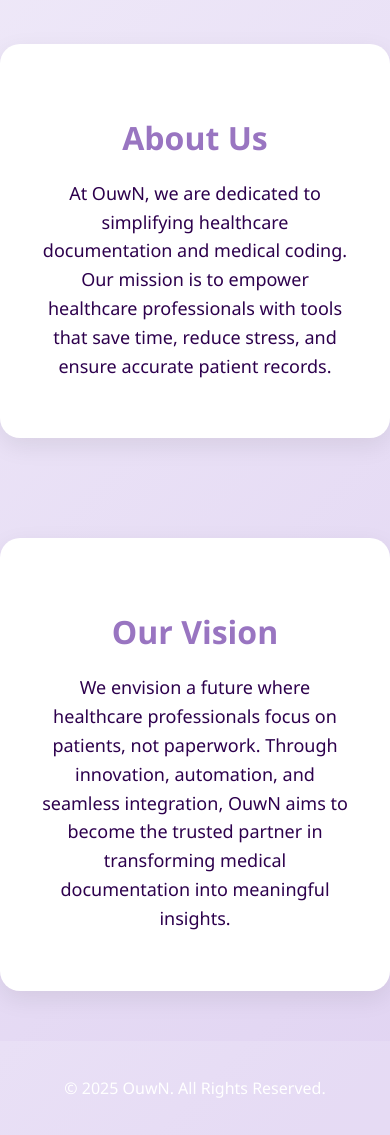
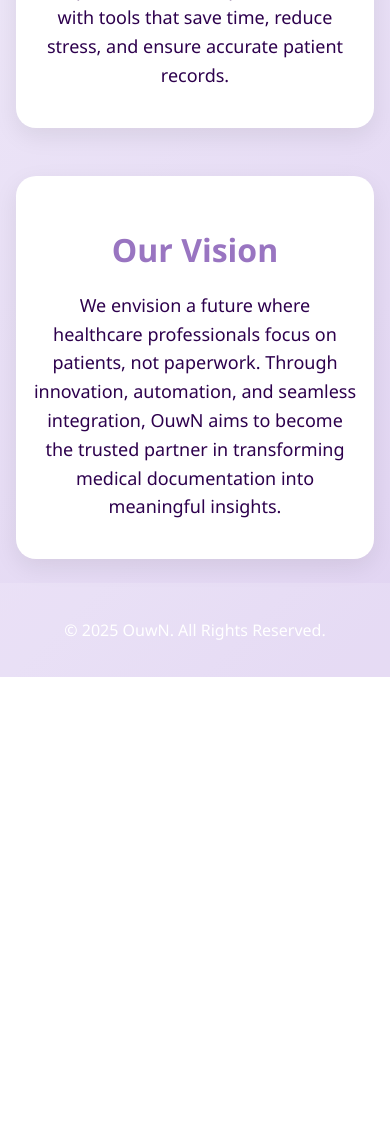
Before and after one commit to Dalia1003/gp9, a Flask app: page / in a window 390 px wide. Shown: the part 768-1903 px from the top of the page. After the commit the page ends 1445 px from the top, so only its background shows below. Run offline with Flask 3, Linux system fonts and the light colour scheme; the visitor is signed in with stand-in values (Sample User, id 1); parts of the project's set-up code (start-up, migrations or seed data) failed here and were passed over.

Commit message:
Update style.css

```diff
--- a/static/style.css
+++ b/static/style.css
@@ -711,6 +711,7 @@ body main.auth-container-profile {
   text-align: center;
   font-weight: 500;
   display: none;
+
 }
 .banner-profile.show {
   display: block;
@@ -1169,8 +1170,35 @@ body main.auth-container-profile {
         font-size: 13px !important;
         padding-left: 10px;
     }
+    .hero {
+    padding: 60px 16px 40px;
+  }
+
+  .hero h2 {
+    font-size: 28px;
+  }
+
+  .hero p {
+    font-size: 16px;
+  }
+
+  .hero .quote {
+    font-size: 18px;
+  }
+
+  section.att {
+    width: 92%;
+    margin: 24px auto;
+    padding: 20px 18px;
+  }
 }
 
 input:focus {
     outline: none !important;
 }
+
+html, body {
+    width: 100%;
+    max-width: 100%;
+    overflow-x: hidden;
+}
```
